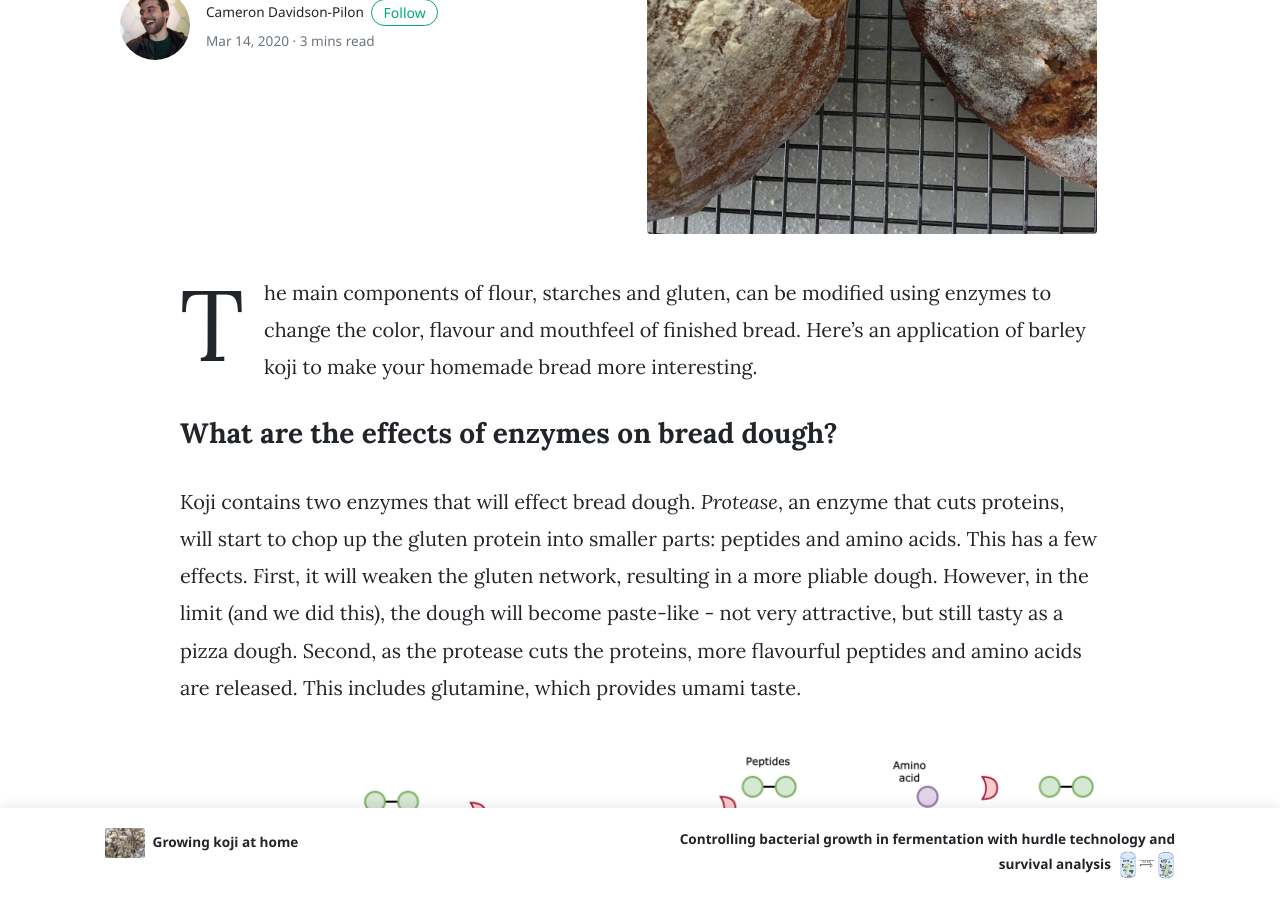
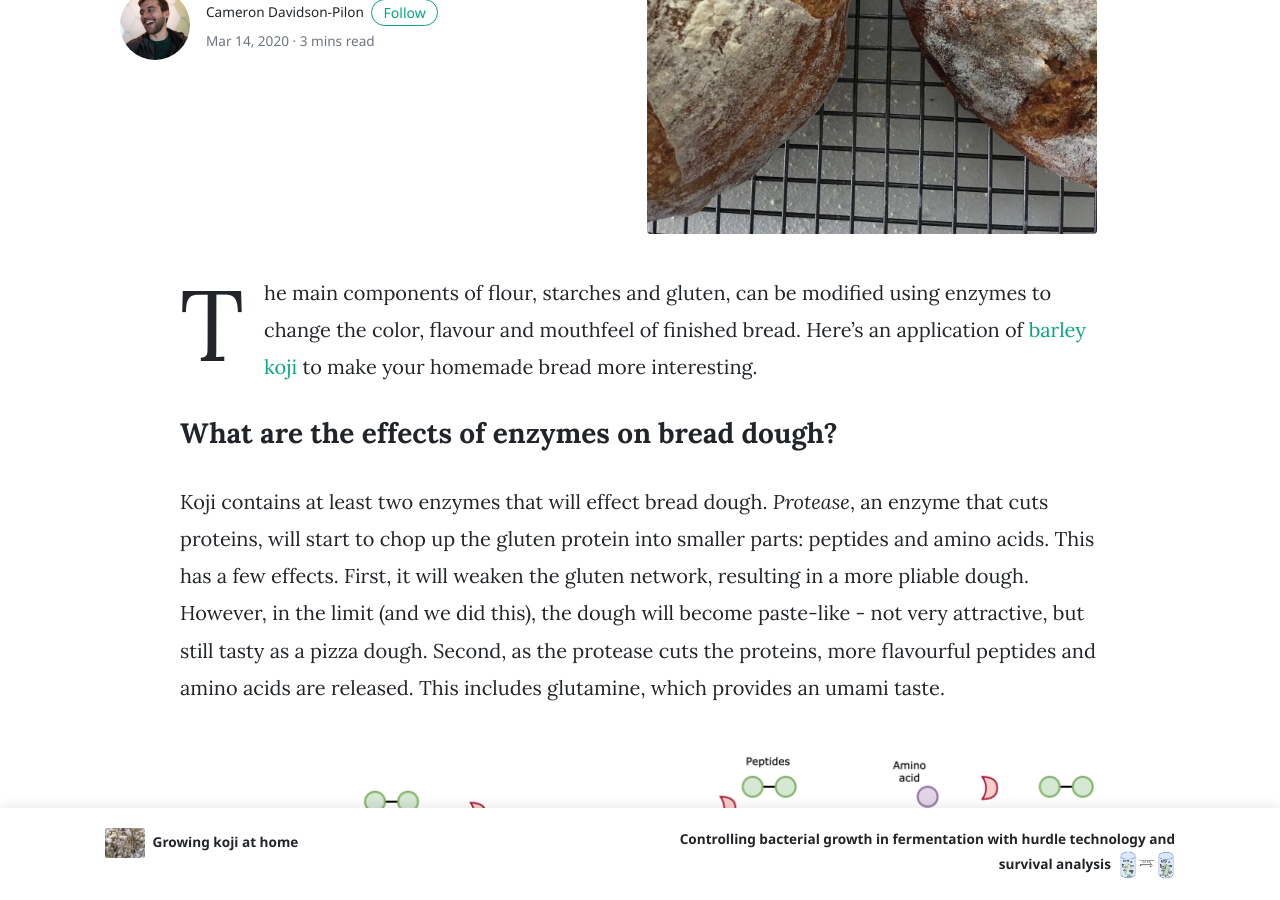
Before and after one commit to ControlledMold/ControlledMold.github.io, a Jekyll site: the page built from _posts/2020-03-14-adding-protease-to-bread-dough.md, in a window 1280 px wide and 900 px high, scrolled down 486 px. Built offline with Jekyll 4.4.1, drawn with Linux system fonts in a browser that asks for light colours; nearby versions of some CDN libraries; comment, search, counter and statistics services are not loaded.

Commit message:
some edits

```diff
--- a/_posts/2020-03-14-adding-protease-to-bread-dough.md
+++ b/_posts/2020-03-14-adding-protease-to-bread-dough.md
@@ -13,10 +13,11 @@
 - bread
 ---
 
-The main components of flour, starches and gluten, can be modified using enzymes to change the color, flavour and mouthfeel of finished bread. Here's an application of barley koji to make your homemade bread more interesting.
+The main components of flour, starches and gluten, can be modified using enzymes to change the color, flavour and mouthfeel of finished bread. Here's an application of [barley koji](https://controlledmold.com/growing-koji/) to make your homemade bread more interesting.
+
 ### What are the effects of enzymes on bread dough?
 
-Koji contains two enzymes that will effect bread dough. *Protease*, an enzyme that cuts proteins, will start to chop up the gluten protein into smaller parts: peptides and amino acids. This has a few effects. First, it will weaken the gluten network, resulting in a more pliable dough. However, in the limit (and we did this), the dough will become paste-like - not very attractive, but still tasty as a pizza dough. Second, as the protease cuts the proteins, more flavourful peptides and amino acids are released. This includes glutamine, which provides umami taste.
+Koji contains at least two enzymes that will effect bread dough. *Protease*, an enzyme that cuts proteins, will start to chop up the gluten protein into smaller parts: peptides and amino acids. This has a few effects. First, it will weaken the gluten network, resulting in a more pliable dough. However, in the limit (and we did this), the dough will become paste-like - not very attractive, but still tasty as a pizza dough. Second, as the protease cuts the proteins, more flavourful peptides and amino acids are released. This includes glutamine, which provides an umami taste.
 
 [![protease](/assets/images/enzyme_bread/proteins.png)](/assets/images/enzyme_bread/proteins.png){:target="_blank" .center}
 *Protease working on proteins, converting them to small peptides and eventually amino acids.*
```
